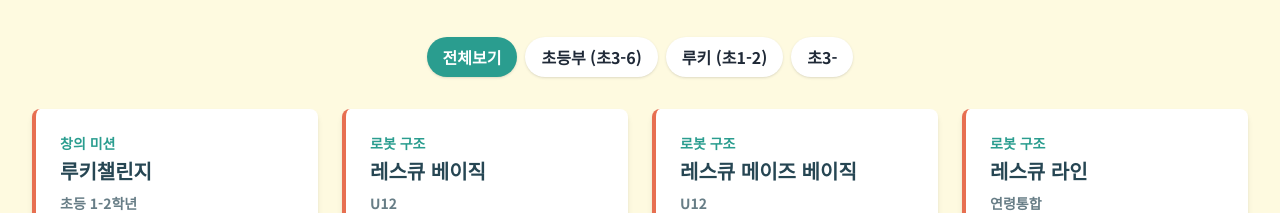
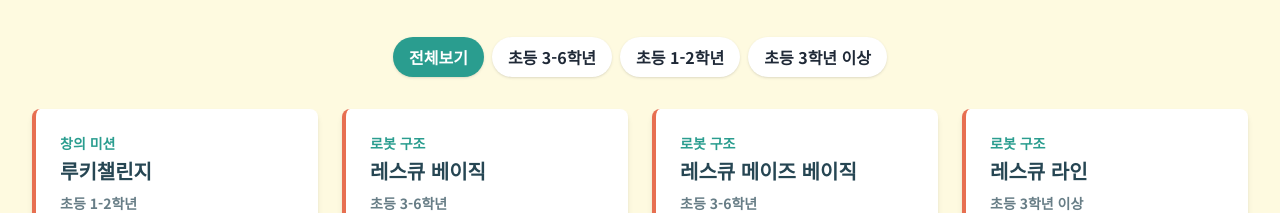
Before and after one commit to River-Jadestone/ccc2025, a plain HTML site: page index.html in a window 1280 px wide. Shown: the part 587-800 px from the top of the page. Drawn offline with nearby package versions, Linux system fonts and the light colour scheme.

Commit message:
index.html

```diff
--- a/index.html
+++ b/index.html
@@ -98,9 +98,9 @@
             </div>
             <div id="filter-buttons" class="flex flex-wrap justify-center gap-2 mb-8">
                 <button class="filter-btn active py-2 px-4 bg-white rounded-full font-semibold shadow" data-filter="all">전체보기</button>
-                <button class="filter-btn py-2 px-4 bg-white rounded-full font-semibold shadow" data-filter="u12">초등부 (초3-6)</button>
-                <button class="filter-btn py-2 px-4 bg-white rounded-full font-semibold shadow" data-filter="rookie">루키 (초1-2)</button>
-                <button class="filter-btn py-2 px-4 bg-white rounded-full font-semibold shadow" data-filter="integrated">초3-</button>
+                <button class="filter-btn py-2 px-4 bg-white rounded-full font-semibold shadow" data-filter="u12">초등 3-6학년</button>
+                <button class="filter-btn py-2 px-4 bg-white rounded-full font-semibold shadow" data-filter="rookie">초등 1-2학년</button>
+                <button class="filter-btn py-2 px-4 bg-white rounded-full font-semibold shadow" data-filter="integrated">초등 3학년 이상</button>
             </div>
             <div id="event-list" class="grid grid-cols-1 sm:grid-cols-2 lg:grid-cols-4 gap-6">
             </div>
@@ -158,9 +158,9 @@
         document.addEventListener('DOMContentLoaded', () => {
             const eventData = [
                 { id: 'rookie-challenge', name: '루키챌린지', age: '초등 1-2학년', category: '창의 미션', desc: '컬링과 비슷한 방식으로, 로봇을 이용해 퍽(공)을 과녁의 중심에 가깝게 보내는 경기입니다.', tags: ['rookie'], details: { mission: '컬링처럼 로봇을 이용해 지정된 퍽(공)을 과녁 중앙에 가장 가깝게 보내는 경기입니다.', rules: ['로봇은 출발 후 완전히 자율적으로 움직여야 합니다.', '대회 현장에서 로봇을 조립하고 프로그램을 작성해야 합니다.', '팀 당 6개의 퍽(공)이 주어지며, 모든 턴이 끝난 후 점수를 계산합니다.', '과녁 중앙에 가까울수록 높은 점수를 획득합니다 (노랑 20점, 빨강 15점, 하양 10점, 파랑 5점).'], field: '약 750mm x 1600mm 크기의 흰색 경기장 위에 동심원 모양의 과녁이 그려져 있습니다.' } },
-                { id: 'rescue-basic', name: '레스큐 베이직', age: 'U12', category: '로봇 구조', desc: '라인을 따라 이동하여 주어진 구조 미션을 해결하는 종목입니다.', tags: ['초3-6'], details: { mission: '라인을 따라 이동하며 장애물을 극복하고 조난자를 지정된 장소로 운반하는 미션입니다.', rules: ['로봇은 완전히 자율적으로 작동해야 합니다.', '검은색 라인을 따라 주행해야 합니다.', '장애물, 경사로 등 다양한 환경을 통과해야 합니다.' , '조난자를 안전하게 구조하여 대피 구역으로 옮겨야 합니다.'], field: '검은색 라인과 다양한 장애물(경사로, 험로 등)으로 구성된 경기장' } },
-                { id: 'rescue-maze', name: '레스큐 메이즈 베이직', age: 'U12', category: '로봇 구조', desc: '복잡한 미로를 탐색하며 인명을 구조하는 임무에 도전합니다.', tags: ['초3-6'], details: { mission: '미로를 자율적으로 탐색하여 조난자를 찾아내고, 출발 지점으로 귀환하는 미션입니다.', rules: ['로봇은 스스로 미로 지도를 작성하며 탐색해야 합니다.', '벽과의 충돌을 최소화해야 합니다.', '조난자(열 또는 색상 센서로 감지)를 발견하면 신호를 보내야 합니다.', '탐색 완료 후 출발 지점으로 돌아와야 합니다.'], field: '벽으로 구성된 복잡한 미로 형태의 경기장' } },
-                { id: 'rescue-line', name: '레스큐 라인', age: '연령통합', category: '로봇 구조', desc: '라인트레이싱 기술을 활용하여 신속하고 정확하게 구조 미션을 완료합니다.', tags: ['초3-'], details: { mission: '검은색 선으로 이루어진 경로를 따라가며, 중간에 놓인 조난자(공)를 수거하여 지정된 구조 구역으로 옮기는 미션입니다.', rules: ['로봇은 검은색 선을 벗어나지 않고 주행해야 합니다.', '경로 상의 교차로나 끊어진 길 등 다양한 상황을 판단하여 극복해야 합니다.', '조난자를 안전하게 수집하고 지정된 위치에 정확히 놓아야 합니다.', '가장 빠른 시간 안에 미션을 완료해야 합니다.'], field: '흰색 바닥에 검은색 선으로 그려진 트랙, 교차로 및 다양한 형태의 조난자 포함' } }
+                { id: 'rescue-basic', name: '레스큐 베이직', age: '초등 3-6학년', category: '로봇 구조', desc: '실제 로봇을 활용하여 주어진 구조 미션을 해결하는 종목입니다.', tags: ['u12'], details: { mission: '라인을 따라 이동하며 장애물을 극복하고 조난자를 지정된 장소로 운반하는 미션입니다.', rules: ['로봇은 완전히 자율적으로 작동해야 합니다.', '검은색 라인을 따라 주행해야 합니다.', '장애물, 경사로 등 다양한 환경을 통과해야 합니다.' , '조난자를 안전하게 구조하여 대피 구역으로 옮겨야 합니다.'], field: '검은색 라인과 다양한 장애물(경사로, 험로 등)으로 구성된 경기장' } },
+                { id: 'rescue-maze', name: '레스큐 메이즈 베이직', age: '초등 3-6학년', category: '로봇 구조', desc: '복잡한 미로를 탐색하며 인명을 구조하는 임무에 도전합니다.', tags: ['u12'], details: { mission: '미로를 자율적으로 탐색하여 조난자를 찾아내고, 출발 지점으로 귀환하는 미션입니다.', rules: ['로봇은 스스로 미로 지도를 작성하며 탐색해야 합니다.', '벽과의 충돌을 최소화해야 합니다.', '조난자(열 또는 색상 센서로 감지)를 발견하면 신호를 보내야 합니다.', '탐색 완료 후 출발 지점으로 돌아와야 합니다.'], field: '벽으로 구성된 복잡한 미로 형태의 경기장' } },
+                { id: 'rescue-line', name: '레스큐 라인', age: '초등 3학년 이상', category: '로봇 구조', desc: '라인트레이싱 기술을 활용하여 신속하고 정확하게 구조 미션을 완료합니다.', tags: ['integrated'], details: { mission: '검은색 선으로 이루어진 경로를 따라가며, 중간에 놓인 조난자(공)를 수거하여 지정된 구조 구역으로 옮기는 미션입니다.', rules: ['로봇은 검은색 선을 벗어나지 않고 주행해야 합니다.', '경로 상의 교차로나 끊어진 길 등 다양한 상황을 판단하여 극복해야 합니다.', '조난자를 안전하게 수집하고 지정된 위치에 정확히 놓아야 합니다.', '가장 빠른 시간 안에 미션을 완료해야 합니다.'], field: '흰색 바닥에 검은색 선으로 그려진 트랙, 교차로 및 다양한 형태의 조난자 포함' } }
             ];
 
             const eventList = document.getElementById('event-list');
```
